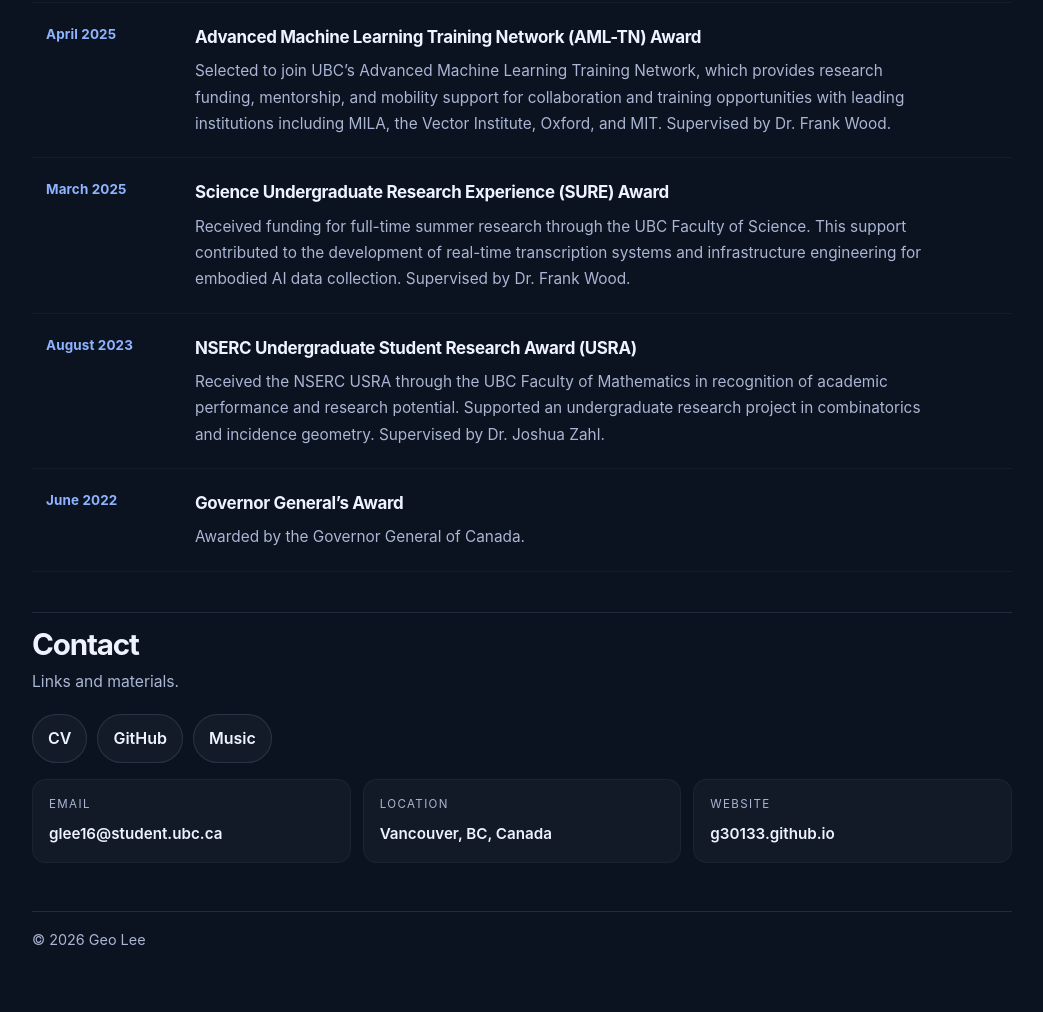
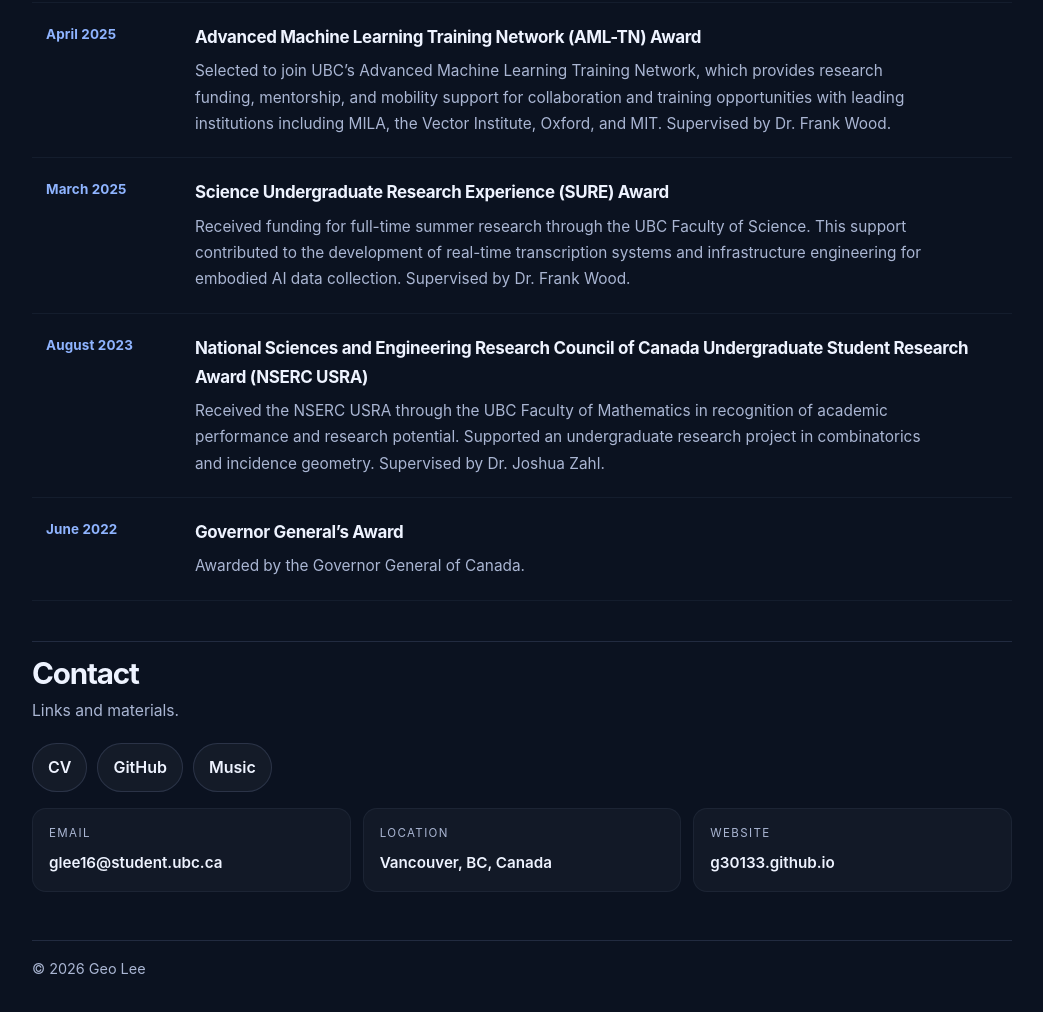
Before and after one commit to g30133/g30133.github.io, a plain HTML site: page index.html in a window 1280 px wide. Shown: the part 2244-3256 px from the top of the page, without its empty margins (118-1161 px from the left). Drawn offline with Linux system fonts and the light colour scheme.

Commit message:
include full name of NSERC

```diff
--- a/index.html
+++ b/index.html
@@ -495,7 +495,7 @@
           <div class="experience">
             <div class="label">August 2023</div>
             <div>
-              <h3>NSERC Undergraduate Student Research Award (USRA)</h3>
+              <h3>National Sciences and Engineering Research Council of Canada Undergraduate Student Research Award (NSERC USRA)</h3>
               <p>
                 Received the NSERC USRA through the UBC Faculty of Mathematics in recognition of academic performance and research potential. Supported an undergraduate research project in combinatorics and incidence geometry. Supervised by Dr. Joshua Zahl.
               </p>
```
